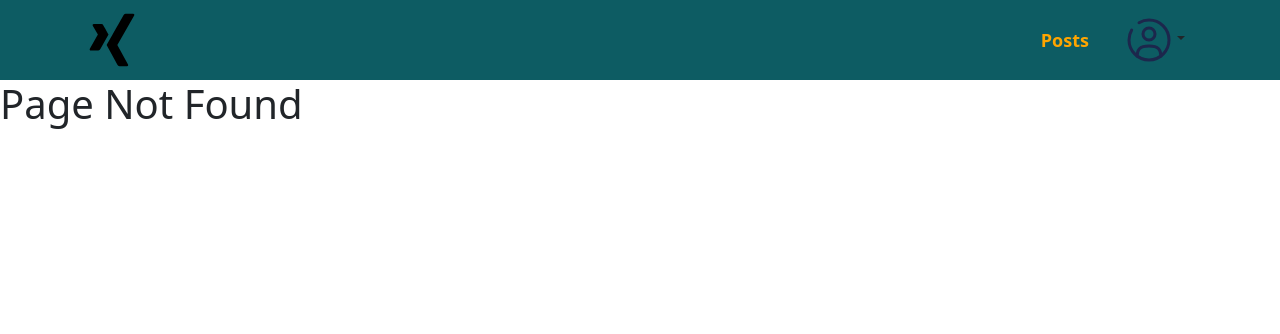
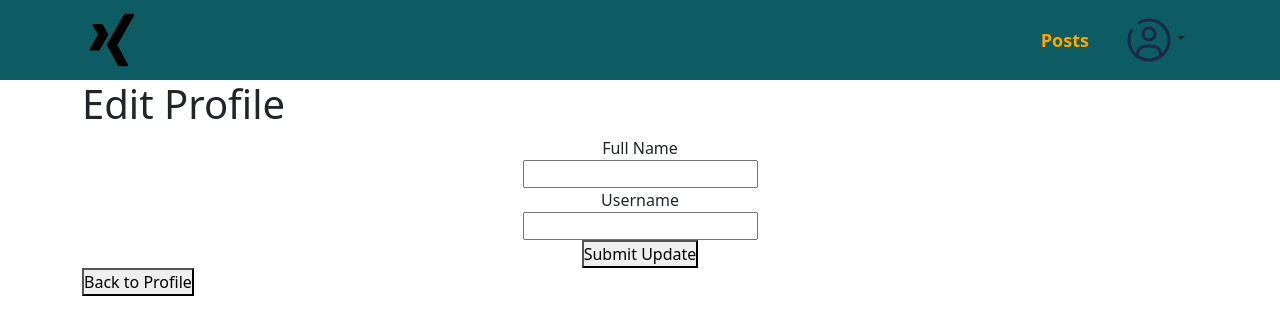
Before and after one commit to Ink-Project/GiveNGet, a React (Vite) app in the folder frontend/: page /edit-profile in a window 1280 px wide. Before the commit this address had no page. Shown: the top 334 px of the page. Built offline with nearby package versions, Linux system fonts and the light colour scheme.

Commit message:
fixed profile edits

```diff
--- a/frontend/src/App.tsx
+++ b/frontend/src/App.tsx
@@ -5,6 +5,7 @@ import Login from "./pages/Login";
 import Inbox from "./pages/Inbox";
 import Landing from "./pages/Landing";
 import UsersPage from "./pages/User";
+import EditProfilePage from "./pages/EditProfilePage";
 import NotFoundPage from "./pages/NotFoundPage";
 import { Routes, Route } from "react-router-dom";
 
@@ -16,6 +17,7 @@ function App() {
       <Routes>
         <Route path="/" element={<Landing />} />
         <Route path="/users/:id" element={<UsersPage />} />
+        <Route path="/edit-profile" element={<EditProfilePage />} />
         <Route path="/posts" element={<Posts />} />
         <Route path="/login" element={<Login />} />
         <Route path="/inbox" element={<Inbox />} />
--- /dev/null
+++ b/frontend/src/components/Users/EditPofileForm.tsx
@@ -0,0 +1,62 @@
+import { useState, useContext } from "react";
+import { useNavigate } from "react-router-dom";
+import { fetchHandler, getPatchOptions } from "../../utils/utils";
+import { Container } from "react-bootstrap";
+import CurrentUserContext from "../../context/CurrentUserContext";
+
+const EditProfileForm: React.FC = () => {
+  const [newFullName, setNewFullName] = useState<string>("");
+  const [newUserName, setNewUserName] = useState<string>("");
+  const { currentUser, setCurrentUser } = useContext(CurrentUserContext);
+  const navigate = useNavigate();
+
+  const handleUpdateProfile = async (e: React.FormEvent<HTMLFormElement>) => {
+    e.preventDefault();
+    const data = {
+      full_name: newFullName,
+      username: newUserName,
+    };
+    try {
+      const [user, error] = await fetchHandler(
+        `api/v1/users/${currentUser?.id}`,
+        getPatchOptions(data)
+      );
+      if (error) {
+        console.error("Failed to update profile:", error);
+      } else {
+        setCurrentUser(user);
+        navigate(`/users/${currentUser?.id}`);
+      }
+    } catch (error) {
+      console.error("Failed to update profile:", error);
+    }
+  };
+
+  const linkToProfile = () => {
+    navigate(`/users/${currentUser?.id}`);
+  };
+
+  return (
+    <Container>
+      <h1>Edit Profile</h1>
+      <form onSubmit={handleUpdateProfile}>
+        <label>Full Name</label>
+        <input
+          type="text"
+          value={newFullName}
+          onChange={(e) => setNewFullName(e.target.value)}
+        />
+        <label>Username</label>
+        <input
+          type="text"
+          value={newUserName}
+          onChange={(e) => setNewUserName(e.target.value)}
+        />
+        <button type="submit">Submit Update</button>
+      </form>
+      <button className="link-to-profile" onClick={linkToProfile}>Back to Profile</button>
+    </Container>
+  );
+};
+
+export default EditProfileForm;
--- /dev/null
+++ b/frontend/src/components/Users/EditProfile.tsx
@@ -0,0 +1,24 @@
+import { useNavigate } from "react-router-dom";
+
+const EditProfile = () => {
+  const navigate = useNavigate();
+
+  const handleSubmit = () => {
+    navigate("/edit-profile");
+  };
+
+  return (
+    <>
+      <div>
+        <button className="edit-profile" onClick={handleSubmit}>
+          Edit Profile
+        </button>
+      </div>
+      <div>
+        <button className="delete-profile">Delete</button>
+      </div>
+    </>
+  );
+};
+
+export default EditProfile;
--- a/frontend/src/components/Users/ProfilePostCard.tsx
+++ b/frontend/src/components/Users/ProfilePostCard.tsx
@@ -38,6 +38,7 @@ const ProfilePostCard: React.FC<PostCardProps> = ({
   const handlePostRemoval = async () => {
     await fetchHandler(`/api/v1/posts/${post.id}/close`, getPostOptions({}));
   };
+
   const handlePostEdit = () => {
     showEditForm();
   };
--- /dev/null
+++ b/frontend/src/pages/EditProfilePage.tsx
@@ -0,0 +1,9 @@
+import EditProfileForm from "../components/Users/EditPofileForm";
+
+const EditProfilePage = () => {
+  return (
+    <EditProfileForm />
+  )
+}
+
+export default EditProfilePage;
--- a/frontend/src/pages/User.tsx
+++ b/frontend/src/pages/User.tsx
@@ -9,6 +9,7 @@ import ProfilePostCard from "../components/Users/ProfilePostCard";
 import PostModal from "../components/Posts/PostModal";
 import CreatePostModal from "../components/Users/CreatePostModal";
 import ProfileImage from "../components/Users/ProfileImage";
+import EditProfile from "../components/Users/EditProfile";
 import "../css/Users.css";
 
 type User = {
@@ -87,12 +88,7 @@ export default function UserPage() {
             {id && userProfile && <ProfileImage userId={id} />}
             <h3>Username: {profileUsername}</h3>
             <div className="simpleLine"></div>
-            <div>
-              <button className="edit-profile">Edit Profile</button>
-            </div>
-            <div>
-              <button className="delete-profile">Delete</button>
-            </div>
+            <EditProfile />
           </Col>
 
           <Col className="col-md-8">
@@ -153,7 +149,7 @@ export default function UserPage() {
         setReservations={setReservations}
         onPostCreated={fetchUserPosts}
       />
-      <footer className="footer fixed-bottom">
+      <footer className="footer">
         <p className="footer-p text-center">&copy; 2024 Copyright: Ink</p>
       </footer>
     </>
```
